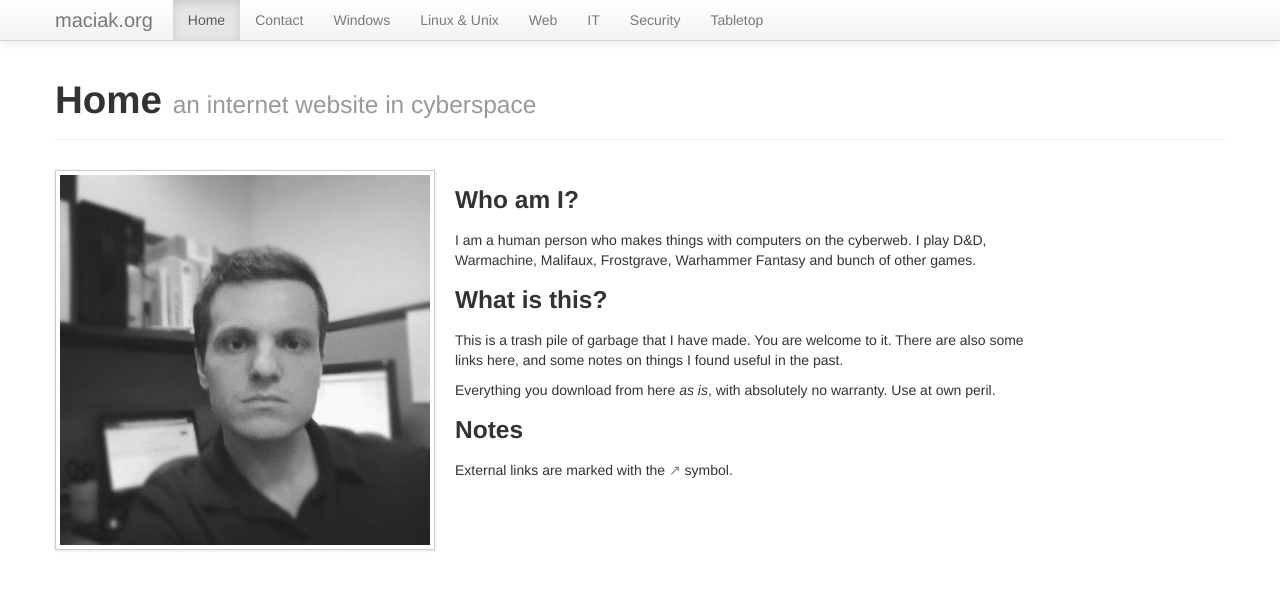
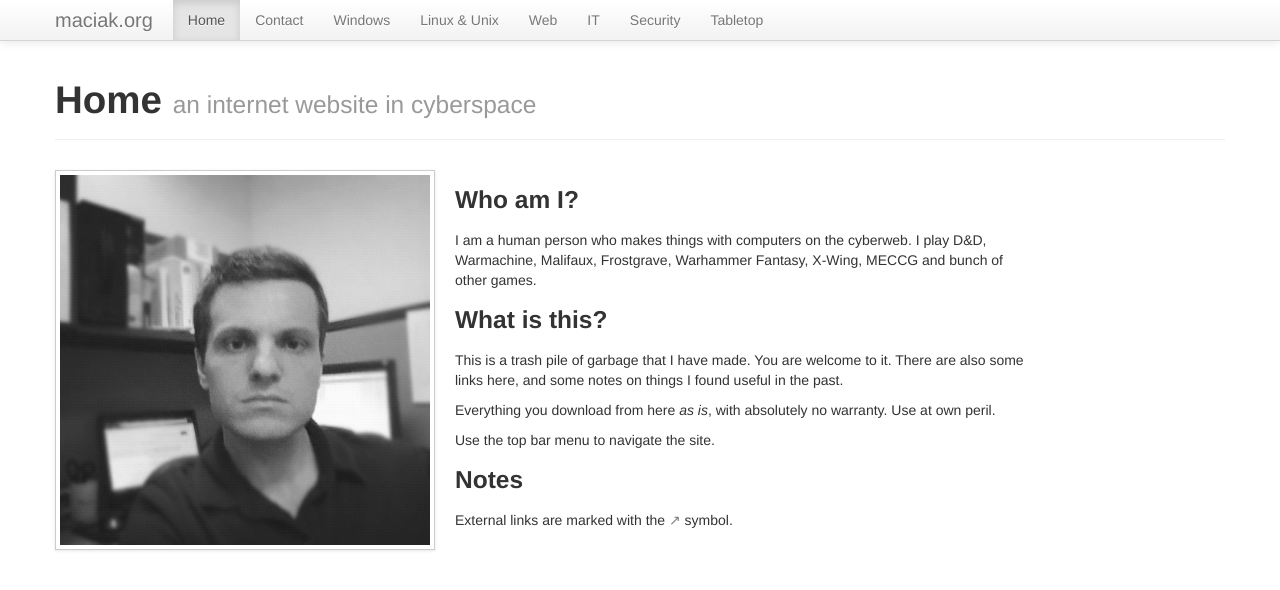
Before and after one commit to maciakl/maciak.org, a Jekyll site: the page built from index.md, in a window 1280 px wide. Shown: the top 590 px of the page. Built offline with Jekyll 4.4.1, drawn with Linux system fonts in a browser that asks for light colours.

Commit message:
Added meccg stuff

```diff
--- a/index.md
+++ b/index.md
@@ -8,7 +8,7 @@ order: 1
 
 ### Who am I?
 
-I am a human person who makes things with computers on the cyberweb. I play D&D, Warmachine, Malifaux, Frostgrave, Warhammer Fantasy and bunch of other games.
+I am a human person who makes things with computers on the cyberweb. I play D&D, Warmachine, Malifaux, Frostgrave, Warhammer Fantasy, X-Wing, MECCG and bunch of other games.
 
 ### What is this?
 
@@ -16,6 +16,8 @@ This is a trash pile of garbage that I have made. You are welcome to it. There a
 
 Everything you download from here <em>as is</em>, with absolutely no warranty. Use at own peril.
 
+Use the top bar menu to navigate the site.
+
 ### Notes
 
 External links are marked with the <span class="ext">&#8599;</span> symbol.
```
Also changed, not shown: _tabletop/meccgcards.md (added, +21 -0 lines), _tabletop/meccgresources.md (added, +27 -0 lines), images/meccg.jpg (added), images/meccgcards.jpg (added).
